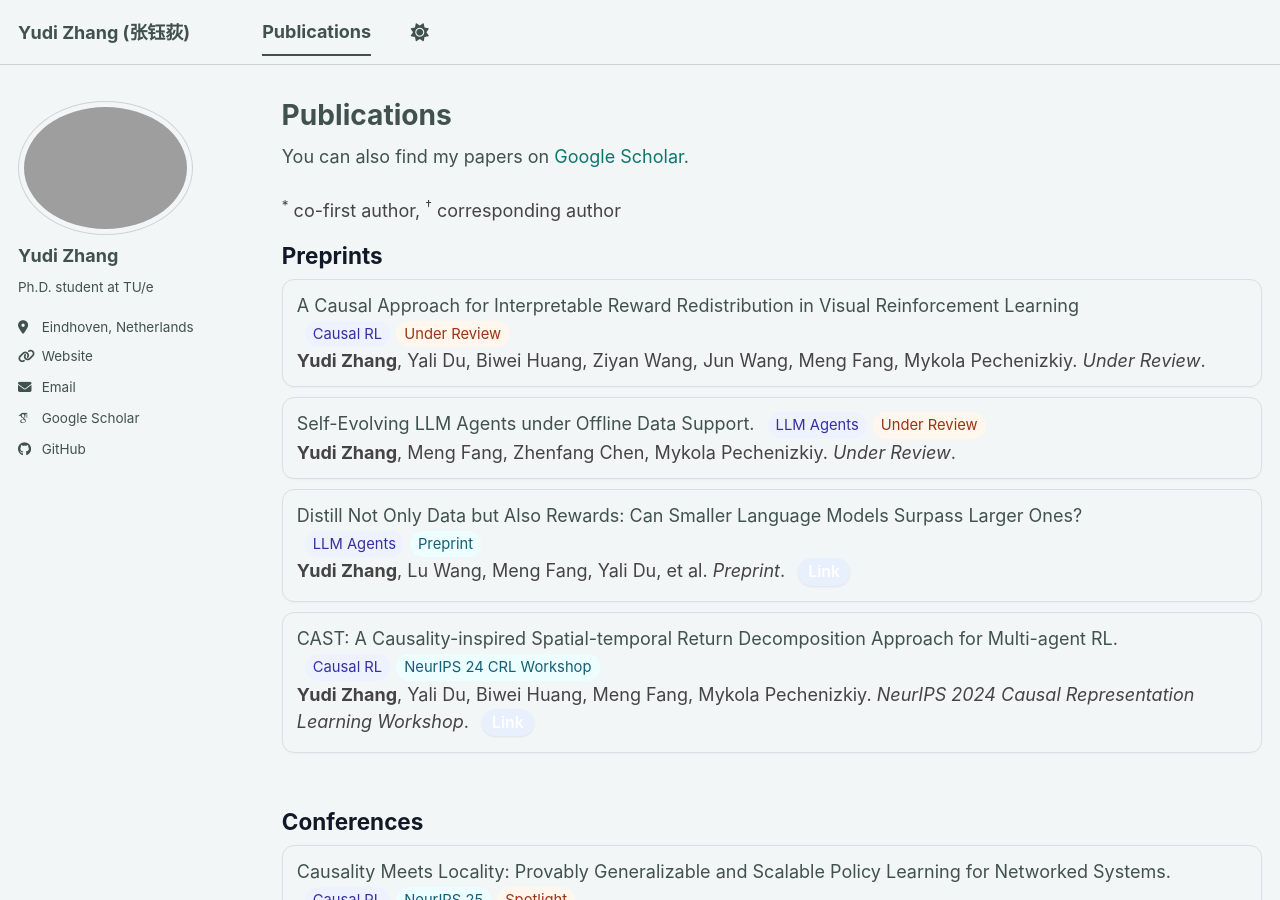
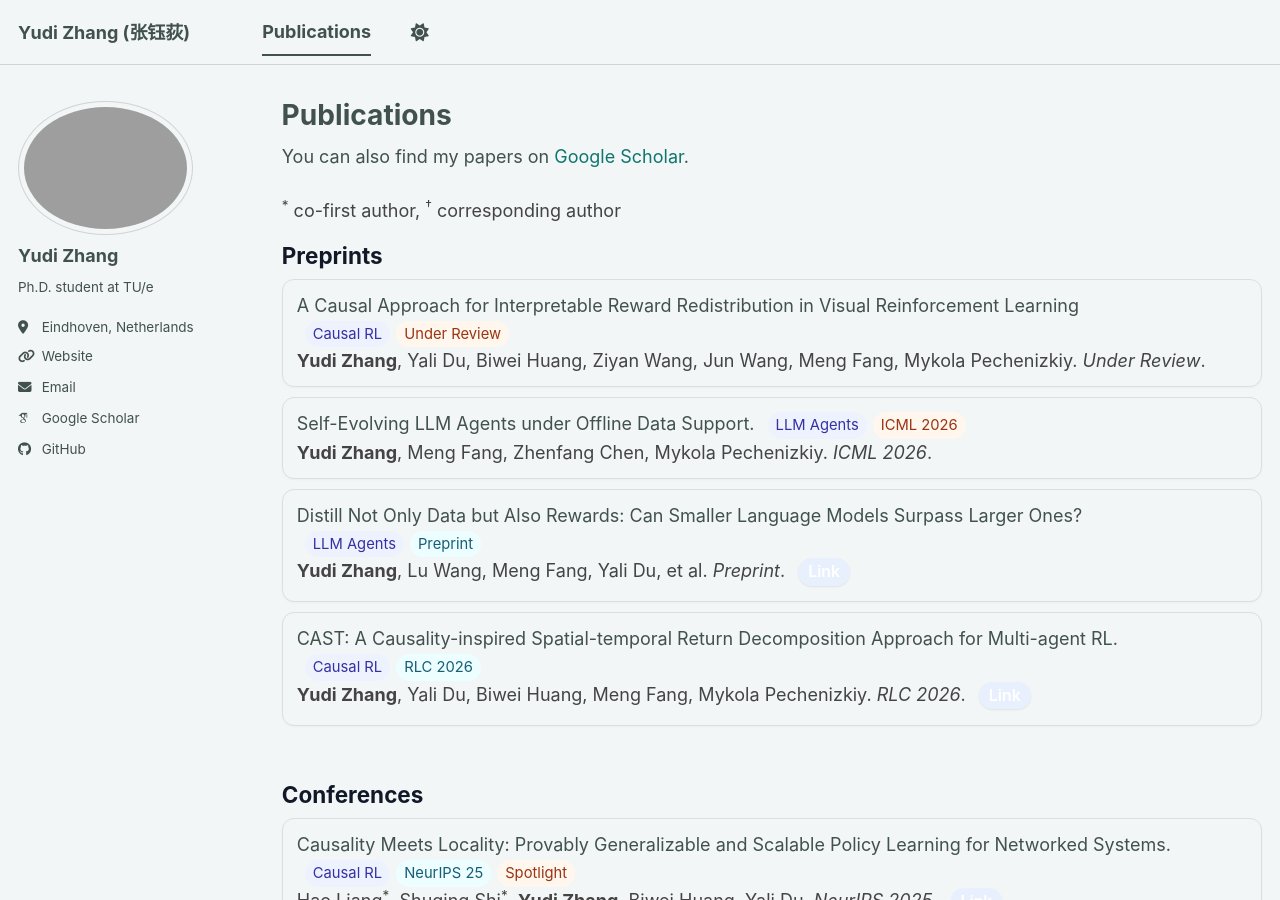
Before and after one commit to ReedZyd/ReedZyd.github.io, a Jekyll site: the page built from _pages/publications.html, in a window 1280 px wide and 900 px high. Built offline with Jekyll 4.4.1, drawn with Linux system fonts in a browser that asks for light colours; some web fonts are replaced; a script bundle is joined from its source files by our own code; library files that are not in the unit come from our copies.

Commit message:
update May 2026

```diff
--- a/_pages/publications.html
+++ b/_pages/publications.html
@@ -216,10 +216,10 @@ body.dark .pubs .pub-list li{
       <span class="title">Self-Evolving LLM Agents under Offline Data Support.</span>
       <span class="tags">
         <span class="tag topic">LLM Agents</span>
-        <span class="tag status">Under Review</span>
+        <span class="tag status">ICML 2026</span>
       </span><br/>
       <span class="meta"><strong>Yudi Zhang</strong>, Meng Fang, Zhenfang Chen, Mykola Pechenizkiy.</span>
-      <span class="venue">Under Review</span>.
+      <span class="venue">ICML 2026</span>.
     </li>
 
     <li>
@@ -237,10 +237,10 @@ body.dark .pubs .pub-list li{
       <span class="title">CAST: A Causality-inspired Spatial-temporal Return Decomposition Approach for Multi-agent RL.</span>
       <span class="tags">
         <span class="tag topic">Causal RL</span>
-        <span class="tag venue">NeurIPS 24 CRL Workshop</span>
+        <span class="tag venue">RLC 2026</span>
       </span><br/>
       <span class="meta"><strong>Yudi Zhang</strong>, Yali Du, Biwei Huang, Meng Fang, Mykola Pechenizkiy.</span>
-      <span class="venue">NeurIPS 2024 Causal Representation Learning Workshop</span>.
+      <span class="venue">RLC 2026</span>.
       <a class="btn" href="https://openreview.net/forum?id=tlNkThyt18" target="_blank" rel="noopener noreferrer">Link</a>
     </li>
   </ul>
```
Also changed, not shown: _pages/about.md (+2 -0 lines).
